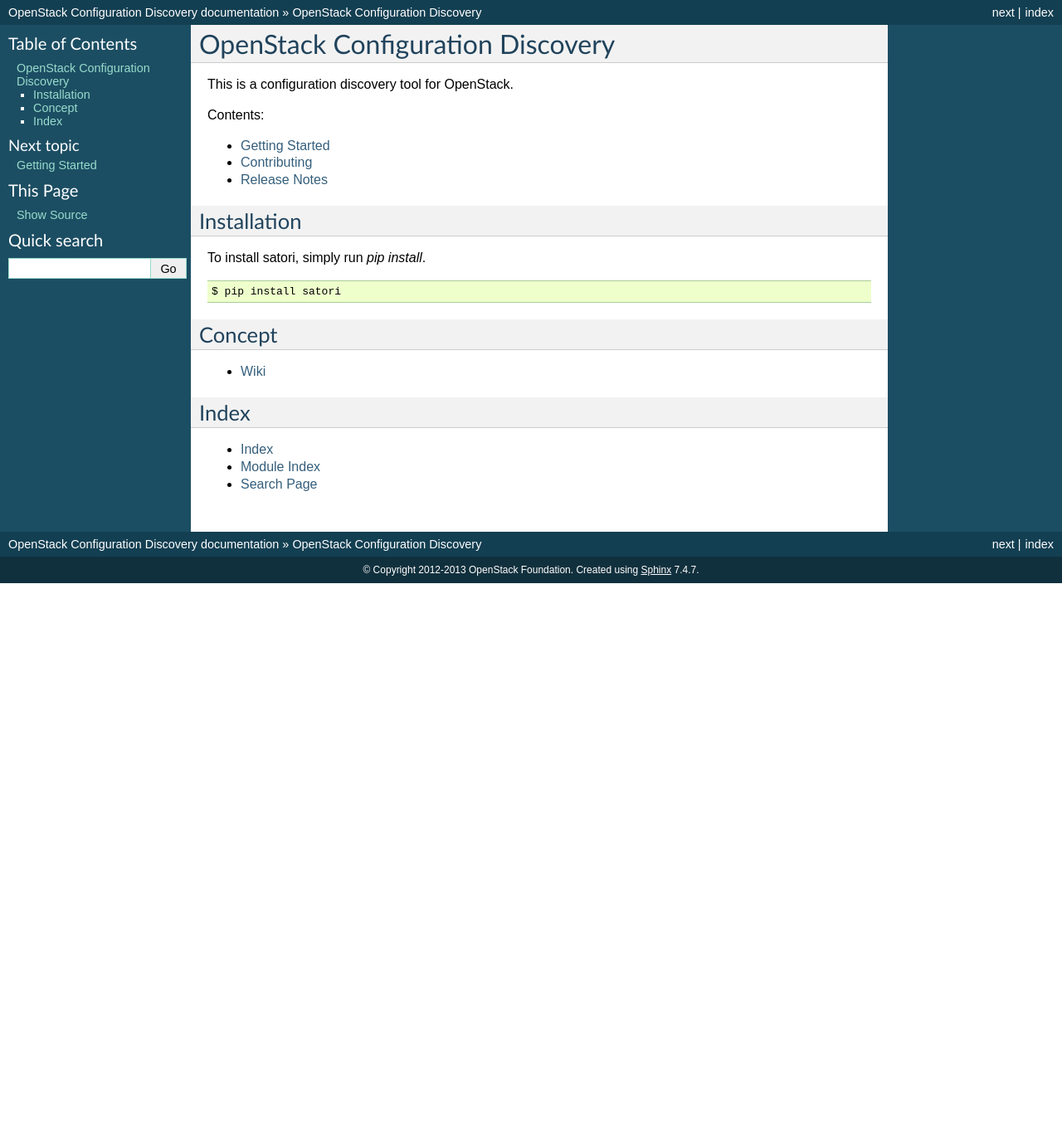
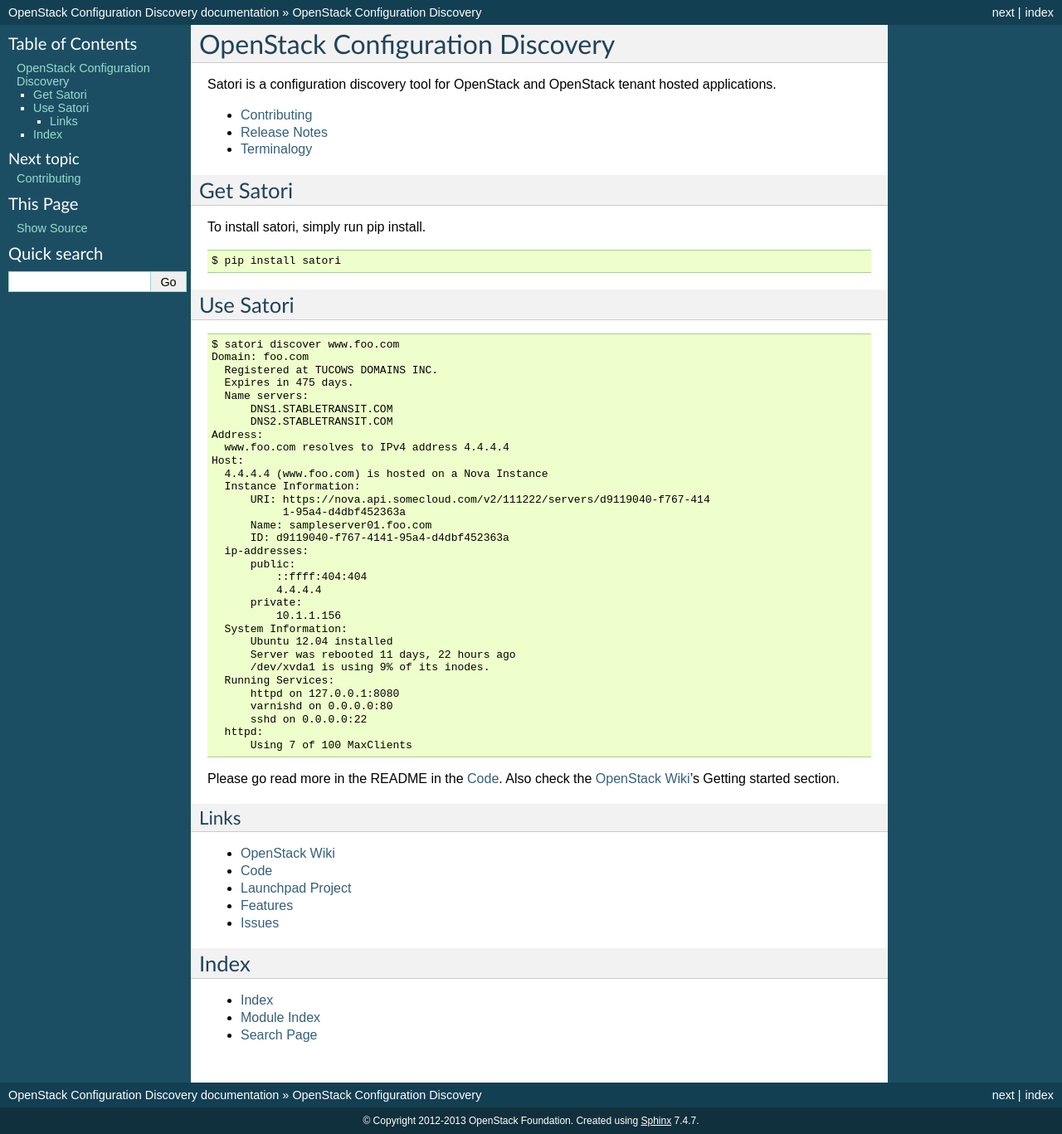
Before and after one commit to stackforge/satori, a Sphinx documentation site: the page built from doc/source/index.rst, in a window 1280 px wide. Shown: the whole page at 83% size. Built offline with Sphinx 7.4.7, drawn with Linux system fonts in a browser that asks for light colours; the version number could not be read and is left out; before the commit the page ends 900 px from its top, so only the background shows below that.

Commit message:
Added detailed and consistent examples to docs
Added detailed and consistent examples in the docs for Satori.
You now see exactly what Satori does, how you get it and why we're
working on it by scanning the README or readthedocs page.
Also cleaned up the getting started examples and put some of that on the wiki.

Change-Id: I256d008149b94bd3537c8e8532d6c2d604ee5211

```diff
--- a/doc/source/contributing.rst
+++ b/doc/source/contributing.rst
@@ -15,5 +15,5 @@
 code to the openstack satori project using `Github`_. Feature
 additions and design discussions happen using blueprints on `Launchpad`_
 
-.. _GitHub: https://github.com/rackerlabs/satori
+.. _GitHub: https://github.com/stackforge/satori
 .. _Launchpad: https://launchpad.net/satori
--- a/doc/source/index.rst
+++ b/doc/source/index.rst
@@ -2,32 +2,83 @@
 OpenStack Configuration Discovery
 =================================
 
-This is a configuration discovery tool for OpenStack.
-
-Contents:
+Satori is a configuration discovery tool for OpenStack and OpenStack tenant hosted applications.
 
 .. toctree::
    :maxdepth: 1
 
-   getting_started
    contributing
    releases
+   terminology
 
-Installation
+
+Get Satori
 ------------
 
-To install satori, simply run `pip install`.
+To install satori, simply run pip install.
 
 ::
 
-  $ pip install satori
+   $ pip install satori
 
-Concept
--------
+Use Satori
+-----------
 
-* `Wiki`_
+::
 
-.. _Wiki: https://wiki.openstack.org/Satori
+   $ satori discover www.foo.com
+   Domain: foo.com
+     Registered at TUCOWS DOMAINS INC.
+     Expires in 475 days.
+     Name servers:
+         DNS1.STABLETRANSIT.COM
+         DNS2.STABLETRANSIT.COM
+   Address:
+     www.foo.com resolves to IPv4 address 4.4.4.4
+   Host:
+     4.4.4.4 (www.foo.com) is hosted on a Nova Instance
+     Instance Information:
+         URI: https://nova.api.somecloud.com/v2/111222/servers/d9119040-f767-414
+              1-95a4-d4dbf452363a
+         Name: sampleserver01.foo.com
+         ID: d9119040-f767-4141-95a4-d4dbf452363a
+     ip-addresses:
+         public:
+             ::ffff:404:404
+             4.4.4.4
+         private:
+             10.1.1.156
+     System Information:
+         Ubuntu 12.04 installed
+         Server was rebooted 11 days, 22 hours ago
+         /dev/xvda1 is using 9% of its inodes.
+     Running Services:
+         httpd on 127.0.0.1:8080
+         varnishd on 0.0.0.0:80
+         sshd on 0.0.0.0:22
+     httpd:
+         Using 7 of 100 MaxClients
+
+Please go read more in the README in the `Code`_.
+Also check the `OpenStack Wiki`_'s Getting started section.
+
+
+Links
+=====
+- `OpenStack Wiki`_
+- `Code`_
+- `Launchpad Project`_
+- `Features`_
+- `Issues`_
+
+.. _OpenStack Wiki: https://wiki.openstack.org/Satori
+.. _OpenStack tenant environment variables: http://docs.openstack.org/developer/python-novaclient/shell.html
+.. _related OpenStack project: https://wiki.openstack.org/wiki/ProjectTypes
+.. _install virtualenv: https://github.com/stackforge/satori/blob/master/tools/install_venv.py
+.. _Code: https://github.com/stackforge/satori
+.. _Launchpad Project: https://launchpad.net/satori
+.. _Features: https://blueprints.launchpad.net/satori
+.. _Issues: https://bugs.launchpad.net/satori/
 
 Index
 -----
--- a/doc/source/releases.rst
+++ b/doc/source/releases.rst
@@ -1,6 +1,12 @@
 =============
 Release Notes
 =============
+
+0.1.3 (18 Feb 2014)
+===================
+
+* Bug fixes
+* DNS added among other things
 
 
 0.1.0 (28 Jan 2014)
```
Also changed, not shown: README.rst (+56 -23 lines), doc/source/getting_started.rst (deleted, +0 -29 lines), doc/source/terminology.rst (added, +23 -0 lines).
